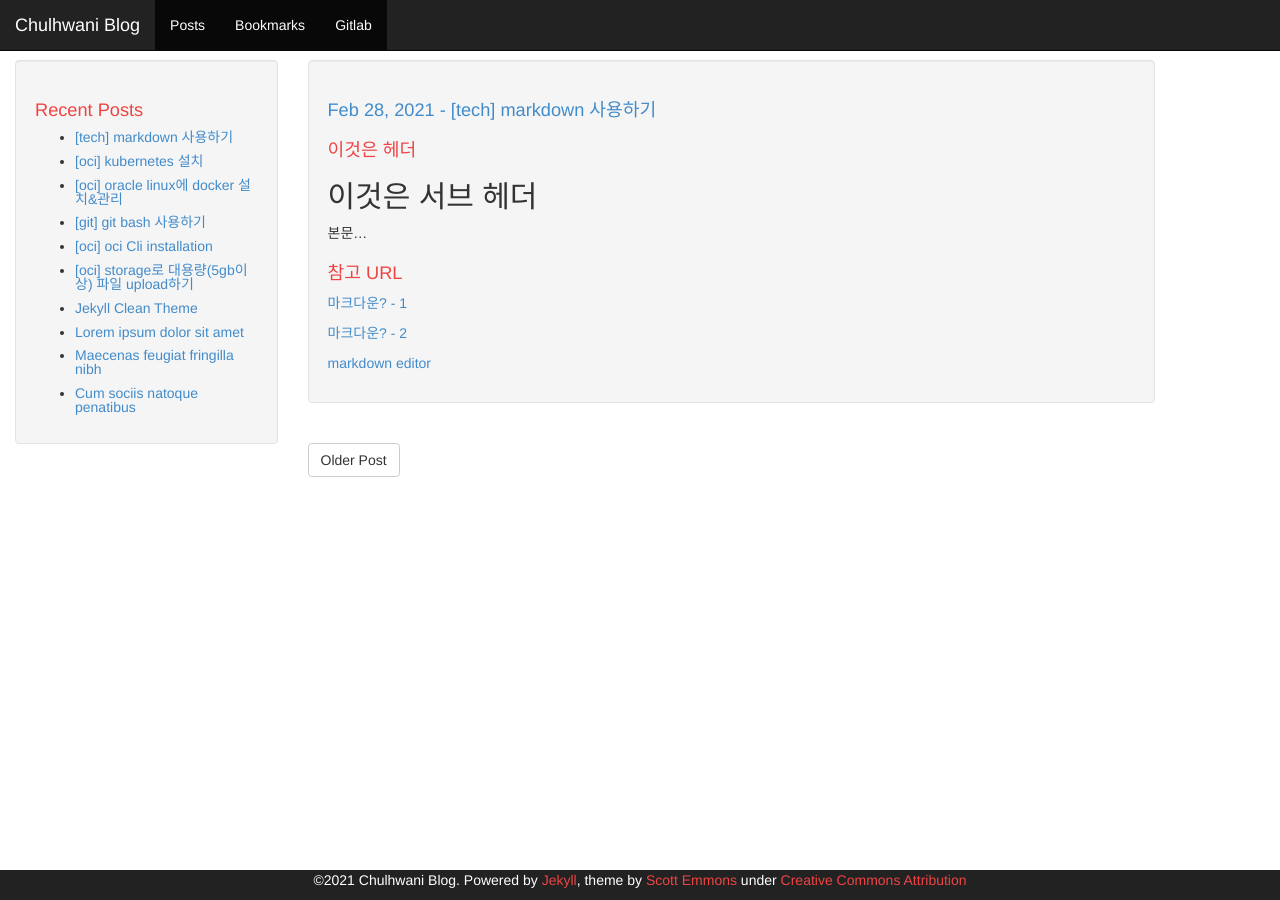
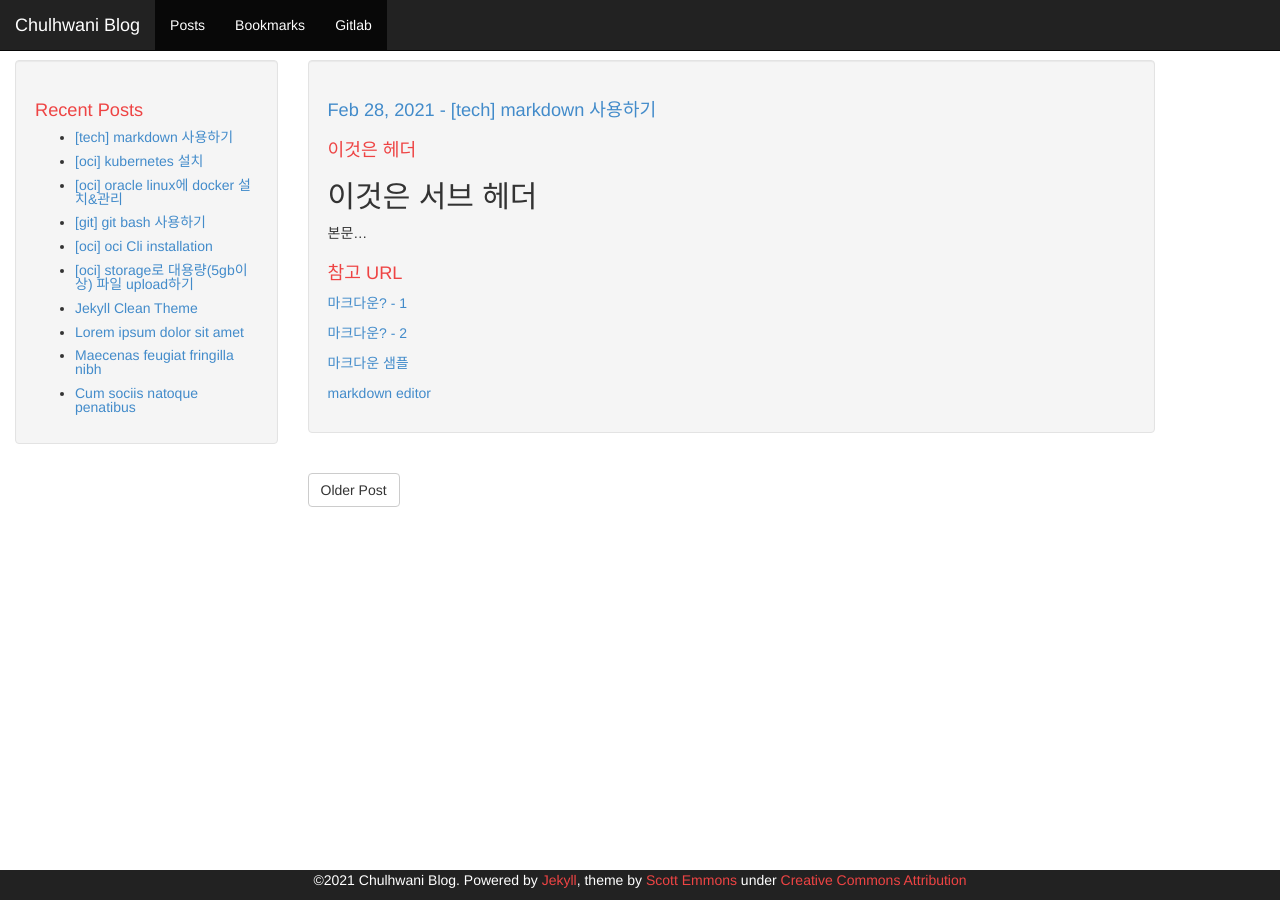
Before and after one commit to chulhwani/chulhwani.github.io, a Jekyll site: the page built from _posts/2021-02-28-[TECH] markdown 사용하기.md, in a window 1280 px wide. Built offline with Jekyll 4.4.1, drawn with Linux system fonts in a browser that asks for light colours; our own code applies the rules of GitHub Pages for plain Markdown files.

Commit message:
Update 2021-02-28-[TECH] markdown 사용하기.md

```diff
--- a/_posts/2021-02-28-[TECH] markdown 사용하기.md
+++ b/_posts/2021-02-28-[TECH] markdown 사용하기.md
@@ -11,4 +11,6 @@
 
 [마크다운? - 2](https://theorydb.github.io/envops/2019/05/22/envops-blog-how-to-use-md/#%EC%9D%B4%EB%AF%B8%EC%A7%80%EB%A5%BC-%EC%89%BD%EA%B2%8C-%EC%97%85%EB%A1%9C%EB%93%9C-%ED%95%98%EB%8A%94-%EB%B0%A9%EB%B2%95)
 
+[마크다운 샘플](https://github.com/jonggyoukim/hands-on-oke/edit/master/setup.md)
+
 [markdown editor](https://jbt.github.io/markdown-editor/)
```
